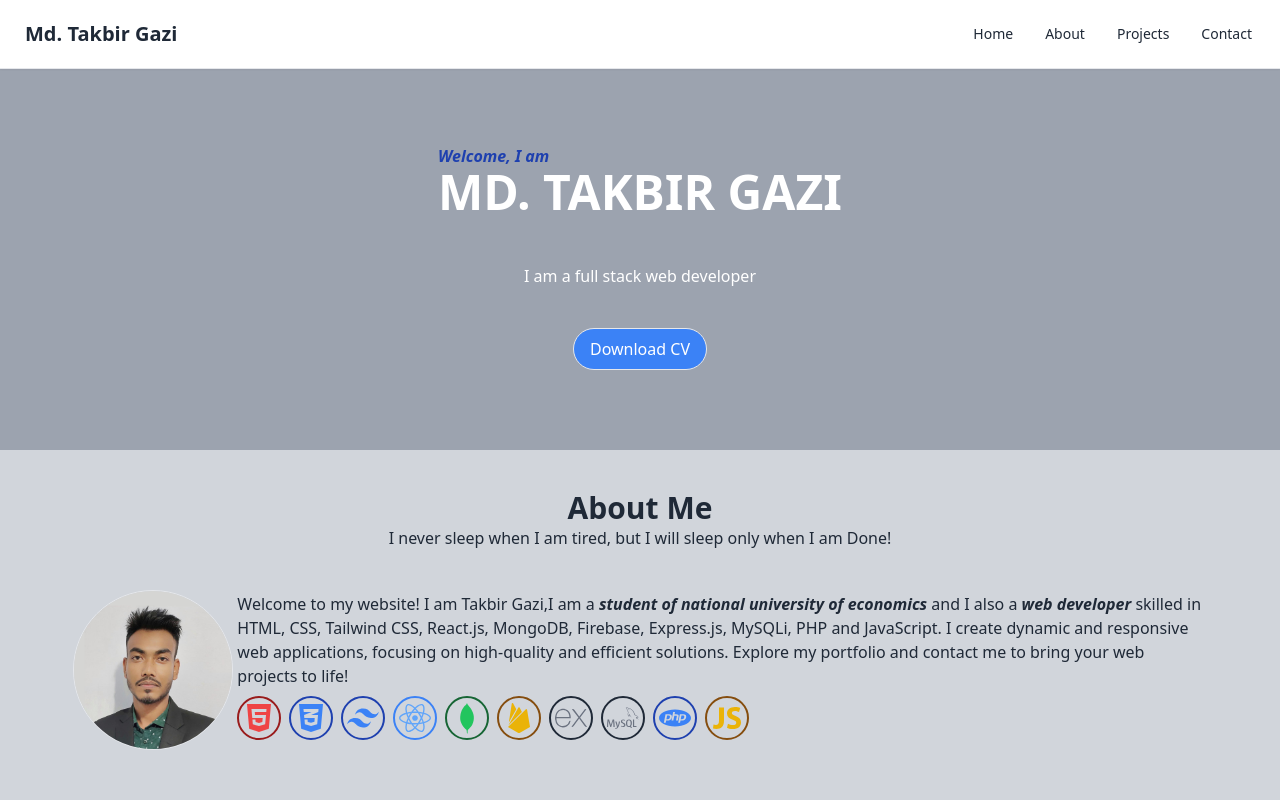
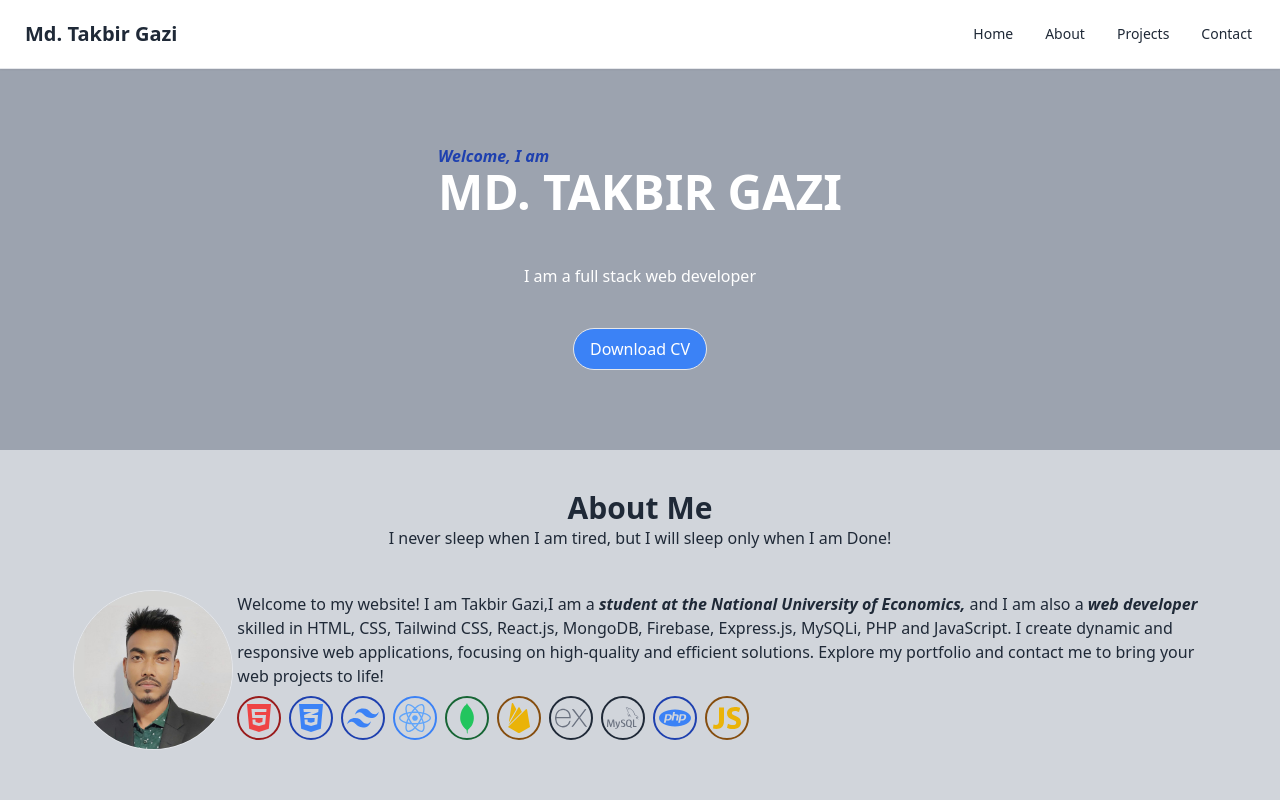
Before and after one commit to takbirgazi/portfolio, a React (Vite) app: page / in a window 1280 px wide. Shown: the top 800 px of the page. Built offline with nearby package versions, Linux system fonts and the light colour scheme.

Commit message:
Fixed Issue

```diff
--- a/src/pages/About/About.jsx
+++ b/src/pages/About/About.jsx
@@ -22,7 +22,7 @@ const About = () => {
                     </div>
                     <div className="flex-1">
                         <p>
-                            Welcome to my website! I am Takbir Gazi,I am a <span className="font-semibold italic">student of national university of economics</span> and I also  a <span className="font-semibold italic">web developer</span> skilled in HTML, CSS, Tailwind CSS, React.js, MongoDB, Firebase, Express.js, MySQLi, PHP and  JavaScript. I create dynamic and responsive web applications, focusing on high-quality and efficient solutions. Explore my portfolio and contact me to bring your web projects to life!
+                            Welcome to my website! I am Takbir Gazi,I am a <span className="font-semibold italic"> student at the National University of Economics,</span> and I am also a <span className="font-semibold italic">web developer</span> skilled in HTML, CSS, Tailwind CSS, React.js, MongoDB, Firebase, Express.js, MySQLi, PHP and  JavaScript. I create dynamic and responsive web applications, focusing on high-quality and efficient solutions. Explore my portfolio and contact me to bring your web projects to life!
                         </p>
                         <div className="flex flex-col lg:flex-row gap-2 my-1">
                             <div className="flex gap-2 my-1 justify-center">
```
